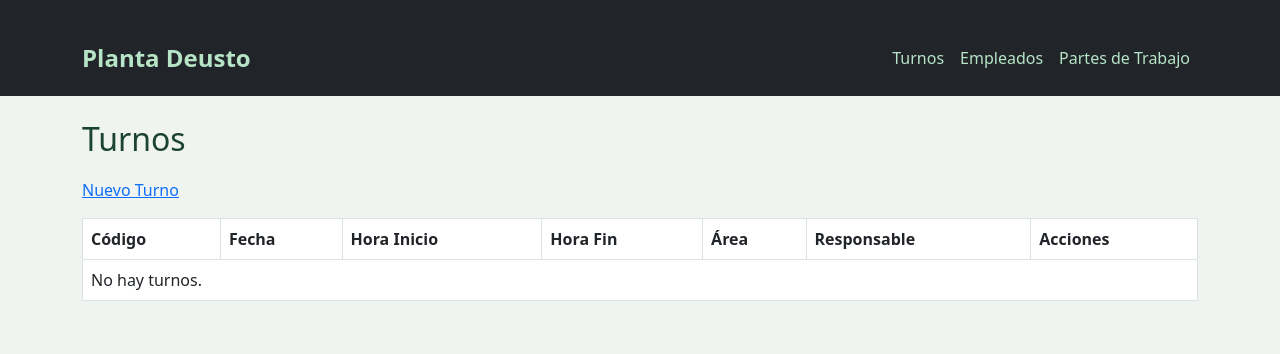
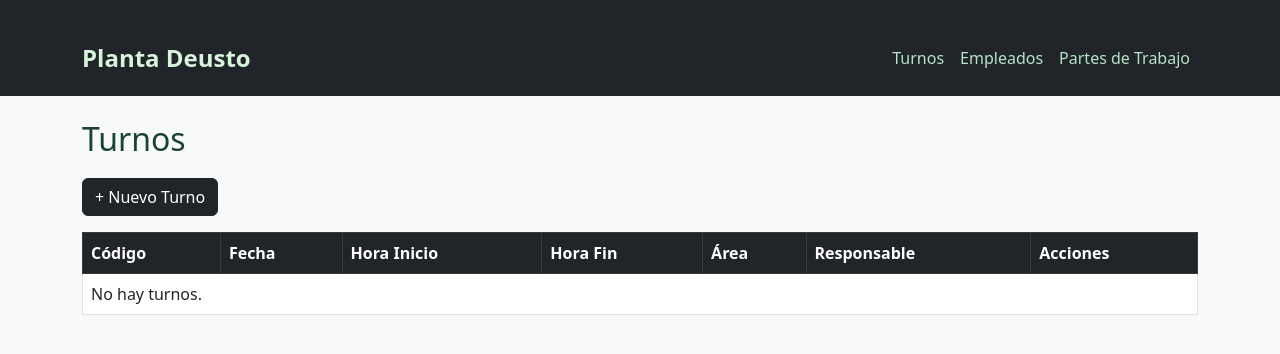
Before and after one commit to Txemaaa/IW-GRUPO5-E2, a Django app: page /turnos/ in a window 1280 px wide. Shown: the top 354 px of the page. Run offline with Django 5.2, Linux system fonts and the light colour scheme; data that the repository does not hold is empty.

Commit message:
Dar estilo a las paginas html de partes de trabajo y también a añadir en las listas de turnos y empleados con bootstrap los botones

```diff
--- a/Deusto_Plant_Operations/Gestion/templates/Gestion/borrar_parte.html
+++ b/Deusto_Plant_Operations/Gestion/templates/Gestion/borrar_parte.html
@@ -5,6 +5,7 @@
     <title>Eliminar Parte de Trabajo</title>
     <link href="https://cdn.jsdelivr.net/npm/bootstrap@5.3.0/dist/css/bootstrap.min.css" rel="stylesheet">
     <link rel="stylesheet" href="{% static 'Css/Plantilla_unificada.css' %}">
+    <link rel="stylesheet" href="{% static 'Css/Css_borrar_parte.css' %}">
 </head>
 <body>
     <nav class="navbar navbar-expand-lg navbar-dark bg-dark mb-4">
@@ -25,7 +26,7 @@
         <form method="post">
             {% csrf_token %}
             <button type="submit" class="btn btn-danger">Sí, eliminar</button>
-            <a href="{% url 'lista_partes' %}">Cancelar</a>
+            <a href="{% url 'lista_partes' %}" class="btn btn-secondary">Cancelar</a>
         </form>
     </div>
 </body>
--- a/Deusto_Plant_Operations/Gestion/templates/Gestion/crear_parte.html
+++ b/Deusto_Plant_Operations/Gestion/templates/Gestion/crear_parte.html
@@ -5,6 +5,7 @@
     <title>Nuevo Parte de Trabajo</title>
     <link href="https://cdn.jsdelivr.net/npm/bootstrap@5.3.0/dist/css/bootstrap.min.css" rel="stylesheet">
     <link rel="stylesheet" href="{% static 'Css/Plantilla_unificada.css' %}">
+    <link rel="stylesheet" href="{% static 'Css/Css_crear_parte.css' %}">
 </head>
 <body>
     <nav class="navbar navbar-expand-lg navbar-dark bg-dark mb-4">
@@ -26,7 +27,7 @@
             {% csrf_token %}
             {{ form.as_p }}
             <button type="submit" class="btn btn-primary">Guardar</button>
-            <a href="{% url 'lista_partes' %}">Cancelar</a>
+            <a href="{% url 'lista_partes' %}" class="btn btn-secondary">Cancelar</a>
         </form>
     </div>
 </body>
--- a/Deusto_Plant_Operations/Gestion/templates/Gestion/editar_parte.html
+++ b/Deusto_Plant_Operations/Gestion/templates/Gestion/editar_parte.html
@@ -5,6 +5,7 @@
     <title>Editar Parte de Trabajo</title>
     <link href="https://cdn.jsdelivr.net/npm/bootstrap@5.3.0/dist/css/bootstrap.min.css" rel="stylesheet">
     <link rel="stylesheet" href="{% static 'Css/Plantilla_unificada.css' %}">
+    <link rel="stylesheet" href="{% static 'Css/Css_editar_parte.css' %}">
 </head>
 <body>
     <nav class="navbar navbar-expand-lg navbar-dark bg-dark mb-4">
@@ -26,7 +27,7 @@
             {% csrf_token %}
             {{ form.as_p }}
             <button type="submit" class="btn btn-primary">Guardar</button>
-            <a href="{% url 'lista_partes' %}">Cancelar</a>
+            <a href="{% url 'lista_partes' %}" class="btn btn-secondary">Cancelar</a>
         </form>
     </div>
 </body>
--- a/Deusto_Plant_Operations/Gestion/templates/Gestion/lista_turnos.html
+++ b/Deusto_Plant_Operations/Gestion/templates/Gestion/lista_turnos.html
@@ -5,28 +5,6 @@
     <title>Turnos</title>
     <link href="https://cdn.jsdelivr.net/npm/bootstrap@5.3.0/dist/css/bootstrap.min.css" rel="stylesheet">
     <link rel="stylesheet" href="{% static 'Css/Plantilla_unificada.css' %}">
-    <style>
-    body {
-        background-color: #f0f4f0;
-    }
-    .navbar {
-        background-color: #1b4332;
-    }
-    .navbar-brand, .nav-link {
-        color: #b7e4c7;
-    }
-    .nav-link:hover {
-        color: white;
-    }
-    .table thead {
-        background-color: #2d6a4f;
-        color: white;
-    }
-    h2 {
-        color: #1b4332;
-        margin-bottom: 20px;
-    }
-    </style>
 </head>
 <body>
 
@@ -45,10 +23,10 @@
 
     <div class="container">
         <h2>Turnos</h2>
-        <a href="{% url 'crear_turno' %}">Nuevo Turno</a>
+        <a href="{% url 'crear_turno' %}" class="btn btn-dark">+ Nuevo Turno</a>
 
-        <table class="table table-bordered mt-3">
-            <thead>
+        <table class="table table-bordered table-hover mt-3">
+            <thead class="table-dark">
                 <tr>
                     <th>Código</th>
                     <th>Fecha</th>
@@ -69,8 +47,8 @@
                     <td>{{ turno.area_trabajo }}</td>
                     <td>{{ turno.responsable }}</td>
                     <td>
-                        <a href="{% url 'editar_turno' turno.pk %}">Editar</a> |
-                        <a href="{% url 'borrar_turno' turno.pk %}">Eliminar</a>
+                        <a href="{% url 'editar_turno' turno.pk %}" class="btn btn-sm btn-outline-secondary">Editar</a>
+                        <a href="{% url 'borrar_turno' turno.pk %}" class="btn btn-sm btn-outline-danger">Eliminar</a>
                     </td>
                 </tr>
                 {% empty %}
```
Also changed, not shown: Deusto_Plant_Operations/Gestion/templates/Gestion/lista_empleados.html (+5 -5 lines), Deusto_Plant_Operations/Gestion/templates/Gestion/lista_partes.html (+6 -5 lines), Deusto_Plant_Operations/Static/Css/Css_borrar_parte.css (renamed from Deusto_Plant_Operations/Static/Css/Css_borrar-parte.css).
